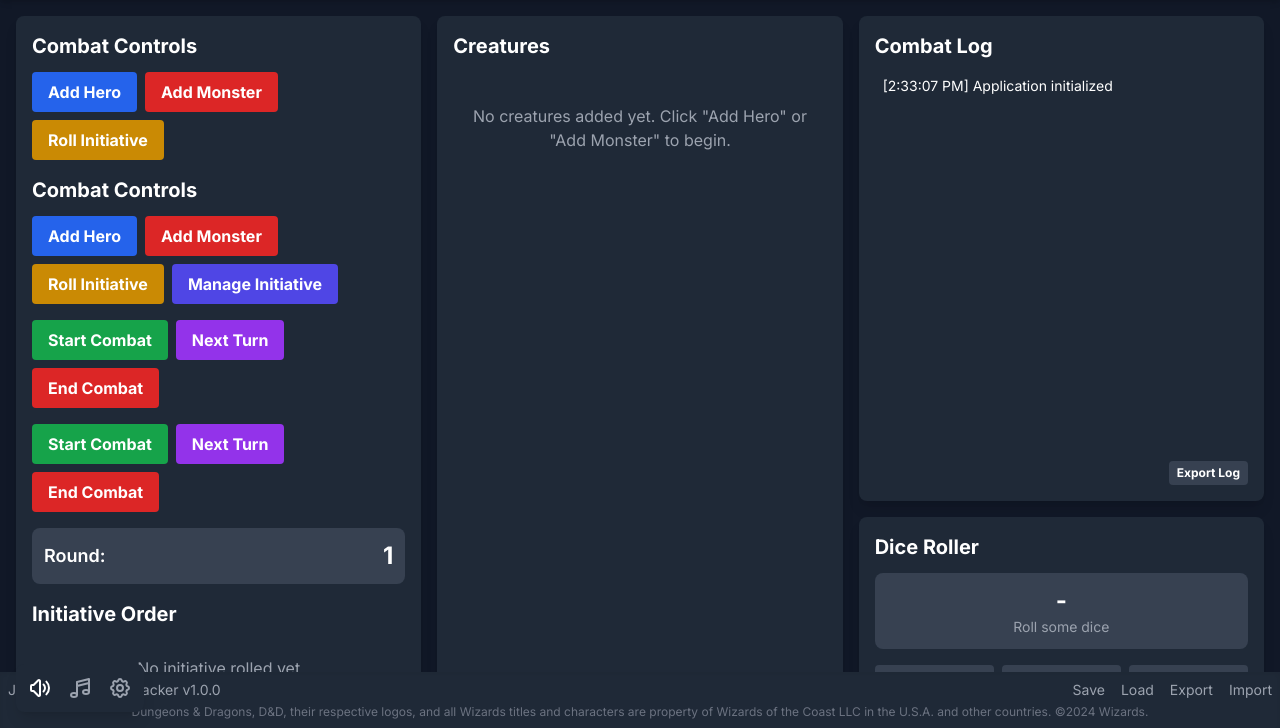
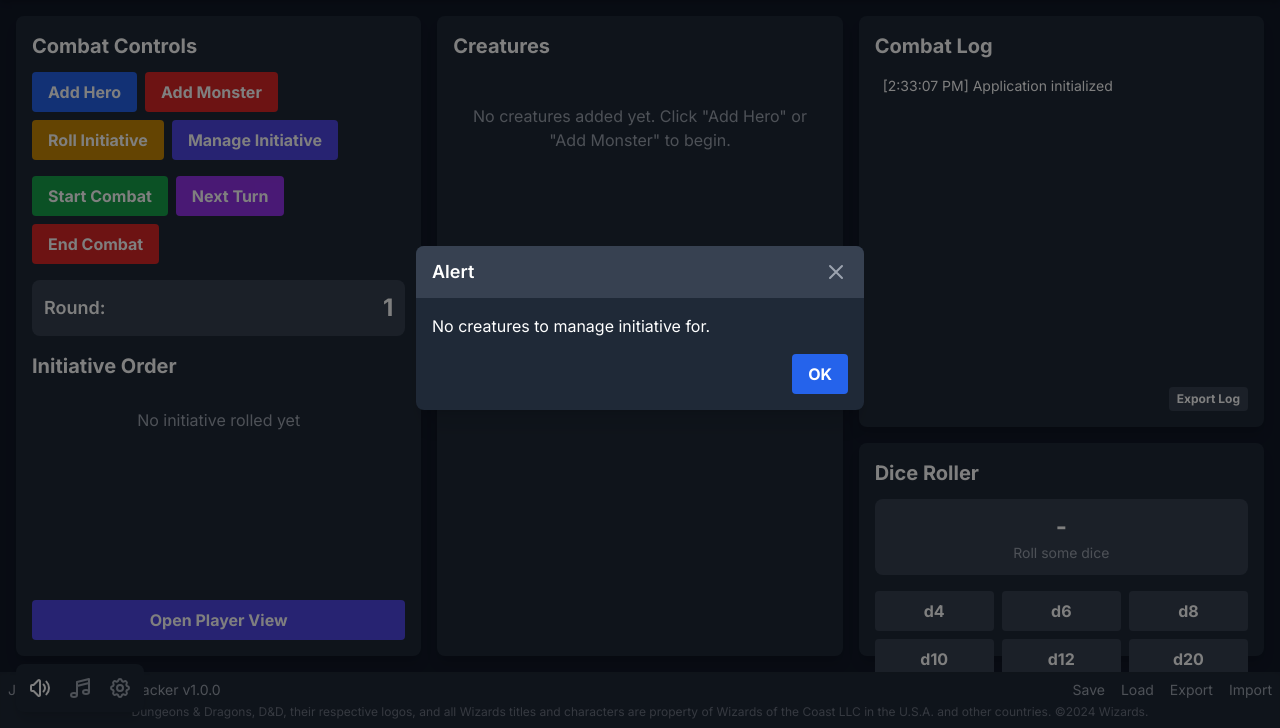
Before and after one commit to Jesster59/jessters-combat-tracker-enhanced, a plain HTML site: page index.html in a window 1280 px wide. Both pictures are taken after a click on the button "Manage Initiative". Shown: the part 72-800 px from the top of the page. Drawn offline with nearby package versions, Linux system fonts and the light colour scheme.

Commit message:
Update index.html

```diff
--- a/index.html
+++ b/index.html
@@ -126,6 +126,20 @@
         .hero-dropdown-menu a:hover {
             background-color: #374151;
         }
+
+        /* Stat block styles */
+        .stat-block hr {
+            margin: 0.5rem 0;
+        }
+
+        .stat-block .alert-message {
+            white-space: pre-line;
+        }
+
+        /* Make sure attack roll results are readable */
+        .alert-message {
+            white-space: pre-line;
+        }
     </style>
 </head>
 <body class="bg-gray-900 text-white">
@@ -178,52 +192,10 @@
                                 <button id="roll-initiative-btn" class="bg-yellow-600 hover:bg-yellow-700 text-white font-bold py-2 px-4 rounded">
                                     Roll Initiative
                                 </button>
-                            </div>
 
-                            <!-- Combat Controls -->
-                            <div class="mb-4">
-                                <h2 class="text-xl font-bold mb-3 text-primary-300">Combat Controls</h2>
-                                <div class="flex flex-wrap gap-2 mb-4">
-                                    <div class="dropdown relative">
-                                        <button id="add-hero-btn" class="bg-blue-600 hover:bg-blue-700 text-white font-bold py-2 px-4 rounded">
-                                            Add Hero
-                                        </button>
-                                        <div class="hero-dropdown-menu hidden absolute left-0 mt-1 w-48 bg-gray-800 rounded-md shadow-lg z-10">
-                                            <a href="#" id="add-custom-hero-btn" class="block px-4 py-2 text-sm text-white hover:bg-gray-700">Custom Hero</a>
-                                            <a href="#" id="import-dndbeyond-btn" class="block px-4 py-2 text-sm text-white hover:bg-gray-700">Import from D&D Beyond</a>
-                                        </div>
-                                    </div>
-
-                                    <div class="dropdown relative">
-                                        <button id="add-monster-btn" class="bg-red-600 hover:bg-red-700 text-white font-bold py-2 px-4 rounded">
-                                            Add Monster
-                                        </button>
-                                        <div class="dropdown-menu hidden absolute left-0 mt-1 w-48 bg-gray-800 rounded-md shadow-lg z-10">
-                                            <a href="#" id="add-custom-monster-btn" class="block px-4 py-2 text-sm text-white hover:bg-gray-700">Custom Monster</a>
-                                            <a href="#" id="search-srd-monsters-btn" class="block px-4 py-2 text-sm text-white hover:bg-gray-700">Search SRD Monsters</a>
-                                        </div>
-                                    </div>
-
-                                    <button id="roll-initiative-btn" class="bg-yellow-600 hover:bg-yellow-700 text-white font-bold py-2 px-4 rounded">
-                                        Roll Initiative
-                                    </button>
-
-                                    <button id="manage-initiative-btn" class="bg-indigo-600 hover:bg-indigo-700 text-white font-bold py-2 px-4 rounded">
-                                        Manage Initiative
-                                    </button>
-                                </div>
-
-                                <div class="flex flex-wrap gap-2">
-                                    <button id="start-combat-btn" class="bg-green-600 hover:bg-green-700 text-white font-bold py-2 px-4 rounded">
-                                        Start Combat
-                                    </button>
-                                    <button id="next-turn-btn" class="bg-purple-600 hover:bg-purple-700 text-white font-bold py-2 px-4 rounded">
-                                        Next Turn
-                                    </button>
-                                    <button id="end-combat-btn" class="bg-red-600 hover:bg-red-700 text-white font-bold py-2 px-4 rounded">
-                                        End Combat
-                                    </button>
-                                </div>
+                                <button id="manage-initiative-btn" class="bg-indigo-600 hover:bg-indigo-700 text-white font-bold py-2 px-4 rounded">
+                                    Manage Initiative
+                                </button>
                             </div>
 
                             <div class="flex flex-wrap gap-2">
@@ -357,6 +329,11 @@
                     <button class="edit-btn bg-blue-600 hover:bg-blue-700 text-white font-bold py-1 px-2 rounded text-xs" data-creature-id="{{id}}">
                         Edit
                     </button>
+                    {{#if isMonster}}
+                    <button class="stat-block-btn bg-purple-600 hover:bg-purple-700 text-white font-bold py-1 px-2 rounded text-xs" data-creature-id="{{id}}">
+                        Stat Block
+                    </button>
+                    {{/if}}
                     <button class="damage-btn bg-red-600 hover:bg-red-700 text-white font-bold py-1 px-2 rounded text-xs" data-creature-id="{{id}}">
                         Damage
                     </button>
@@ -572,6 +549,11 @@
                 window.app.combat.rollInitiativeForAll();
             });
 
+            // Manage initiative button
+            safeAddEventListener('#manage-initiative-btn', 'click', () => {
+                window.app.ui.openInitiativeManagementModal();
+            });
+
             safeAddEventListener('#start-combat-btn', 'click', () => {
                 if (window.app.state.combatStarted) {
                     window.app.showAlert('Combat is already in progress.');
```
